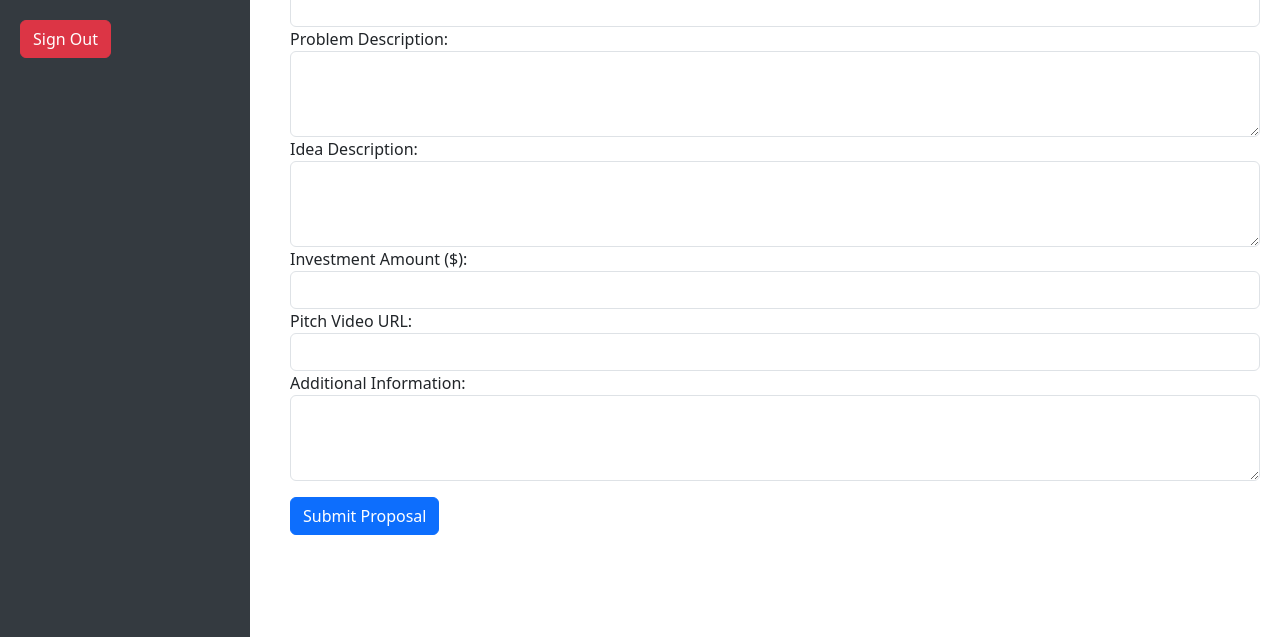
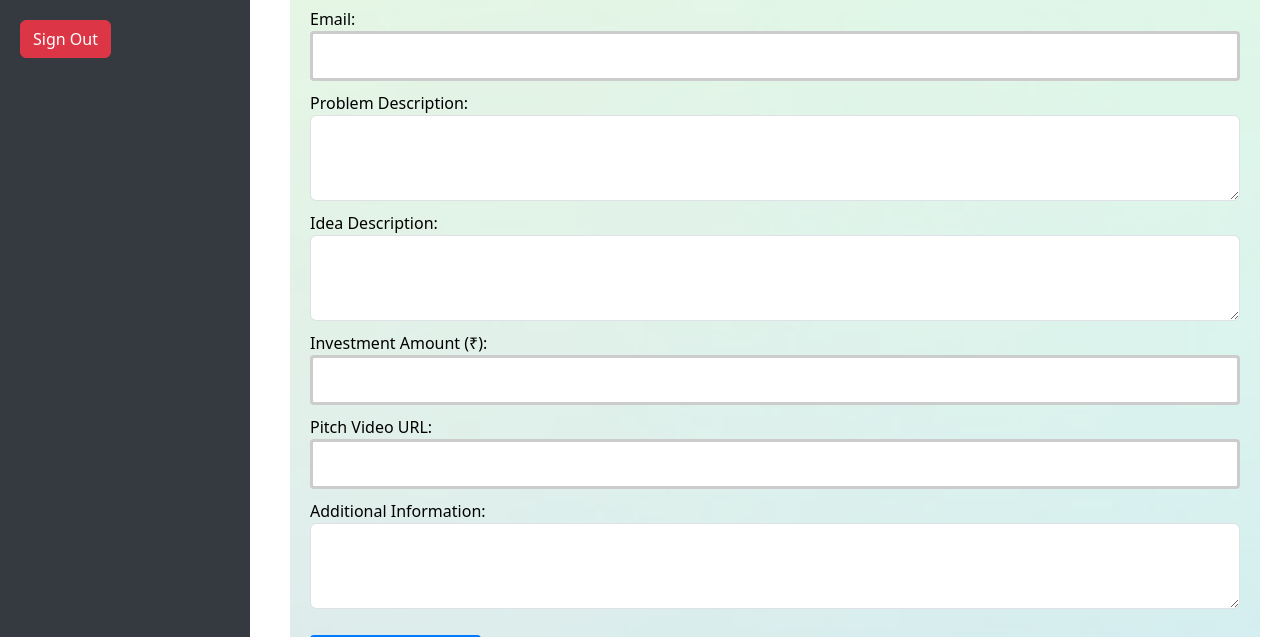
Before and after one commit to hprasath2306/Ayush-Portal, a plain HTML site: page frontend/html/userprofile.html in a window 1280 px wide. Shown: the part 163-800 px from the top of the page. Drawn offline with nearby package versions, Linux system fonts and the light colour scheme.

Commit message:
publiclog3

```diff
--- a/frontend/html/userprofile.html
+++ b/frontend/html/userprofile.html
@@ -7,8 +7,42 @@
   <title>Startup Proposals</title>
   <link rel="stylesheet" href="https://cdn.jsdelivr.net/npm/bootstrap@5.3.1/dist/css/bootstrap.min.css">
   <style>
+    #submitProposal {
+      background-image: url('../images/plain.jpeg'); /* Correct path to your image */
+      background-repeat: no-repeat;
+      background-size: cover;
+      background-position: center;
+      padding: 20px;
+      border-radius: 10px;
+      color: black; /* Adjust text color for contrast */
+      min-height: 100vh; /* Ensure the section covers the full viewport height */
+      position: relative; /* Ensure proper stacking context */
+      box-sizing: border-box; /* Include padding and border in width/height calculations */
+    }
+
+    /* Translucent overlay for the #submitProposal div */
+    #submitProposal::before {
+      content: '';
+      position: absolute;
+      top: 0;
+      left: 0;
+      width: 100%;
+      height: 100%;
+      background-color: rgba(255, 255, 255, 0.7); /* White with 70% opacity */
+      border-radius: 10px; /* Match the border radius of the parent */
+      z-index: 1; /* Place it below the content */
+    }
+
+    /* Ensure content inside #submitProposal is above the translucent overlay */
+    #submitProposal > * {
+      position: relative;
+      z-index: 2; /* Ensure content is above the translucent overlay */
+    }
+
     body {
       display: flex;
+      margin: 0; /* Remove default margin to prevent scrolling */
+      overflow: hidden; /* Prevent unnecessary scrolling */
     }
 
     .sidebar {
@@ -37,7 +71,35 @@
     .content {
       margin-left: 270px;
       padding: 20px;
-      width: 100%;
+      width: calc(100% - 270px);
+      box-sizing: border-box;
+      overflow-y: auto; /* Allow scrolling only for the content area */
+      height: 100vh; /* Ensure the content area fits the viewport height */
+    }
+
+    /* Responsive adjustments */
+    @media (max-width: 768px) {
+      .sidebar {
+        width: 200px; /* Adjust sidebar width for smaller screens */
+      }
+
+      .content {
+        margin-left: 220px; /* Adjust content margin for smaller screens */
+        width: calc(100% - 220px); /* Adjust content width for smaller screens */
+      }
+    }
+
+    @media (max-width: 576px) {
+      .sidebar {
+        position: static; /* Stack sidebar above content */
+        width: 100%; /* Full width for sidebar */
+        height: auto; /* Adjust height */
+      }
+
+      .content {
+        margin-left: 0; /* No margin for content */
+        width: 100%; /* Full width for content */
+      }
     }
 
     .tab-content {
@@ -130,11 +192,38 @@
     .btn-watch:hover {
       background: #0056b3;
     }
+
+    /* Style for input fields */
+    input[type="text"],
+    input[type="email"],
+    input[type="number"],
+    input[type="url"],
+    textarea {
+      width: 100%;
+      padding: 10px;
+      margin-bottom: 10px;
+      border: 3px solid #ccc; /* Increased border thickness */
+      border-radius: 4px;
+    }
+
+    /* Style for submit button */
+    button[type="submit"] {
+      background-color: #007bff;
+      color: white;
+      padding: 10px 20px;
+      border: none;
+      border-radius: 4px;
+      cursor: pointer;
+      font-weight: bold;
+    }
+
+    button[type="submit"]:hover {
+      background-color: #0056b3;
+    }
   </style>
 </head>
 
 <body>
-
   <!-- Sidebar -->
   <div class="sidebar">
     <h4>User Dashboard</h4>
@@ -145,10 +234,9 @@
 
   <!-- Main Content -->
   <div class="content">
-
     <!-- Submit Proposal Form -->
     <div id="submitProposal" class="tab-content active-tab">
-      <h2>Submit Your Startup Idea</h2>
+      <h2 style="text-align: center;">Submit Your Startup Idea</h2>
       <form id="proposalForm">
         <label>Full Name:</label>
         <input type="text" id="fullName" class="form-control" required>
@@ -162,7 +250,7 @@
         <label>Idea Description:</label>
         <textarea id="ideaDescription" class="form-control" rows="3" required></textarea>
 
-        <label>Investment Amount ($):</label>
+        <label>Investment Amount (₹):</label>
         <input type="number" id="investmentAmount" class="form-control" required>
 
         <label>Pitch Video URL:</label>
@@ -183,7 +271,6 @@
         <p>Loading proposals...</p> <!-- Placeholder while fetching -->
       </div>
     </div>
-
   </div>
 
   <!-- JavaScript -->
@@ -286,8 +373,6 @@
       return "<span class='badge badge-pending'>⏳ Pending</span>";
     }
 
-
-
     function showTab(tabId) {
       document.querySelectorAll('.tab-content').forEach(tab => tab.classList.remove('active-tab'));
       document.getElementById(tabId).classList.add('active-tab');
@@ -300,7 +385,6 @@
       window.location.href = "login.html";
     }
   </script>
-
 </body>
 
 </html>
```
Also changed, not shown: frontend/html/info.html (+1 -1 lines), frontend/images/plain.jpeg (added).
